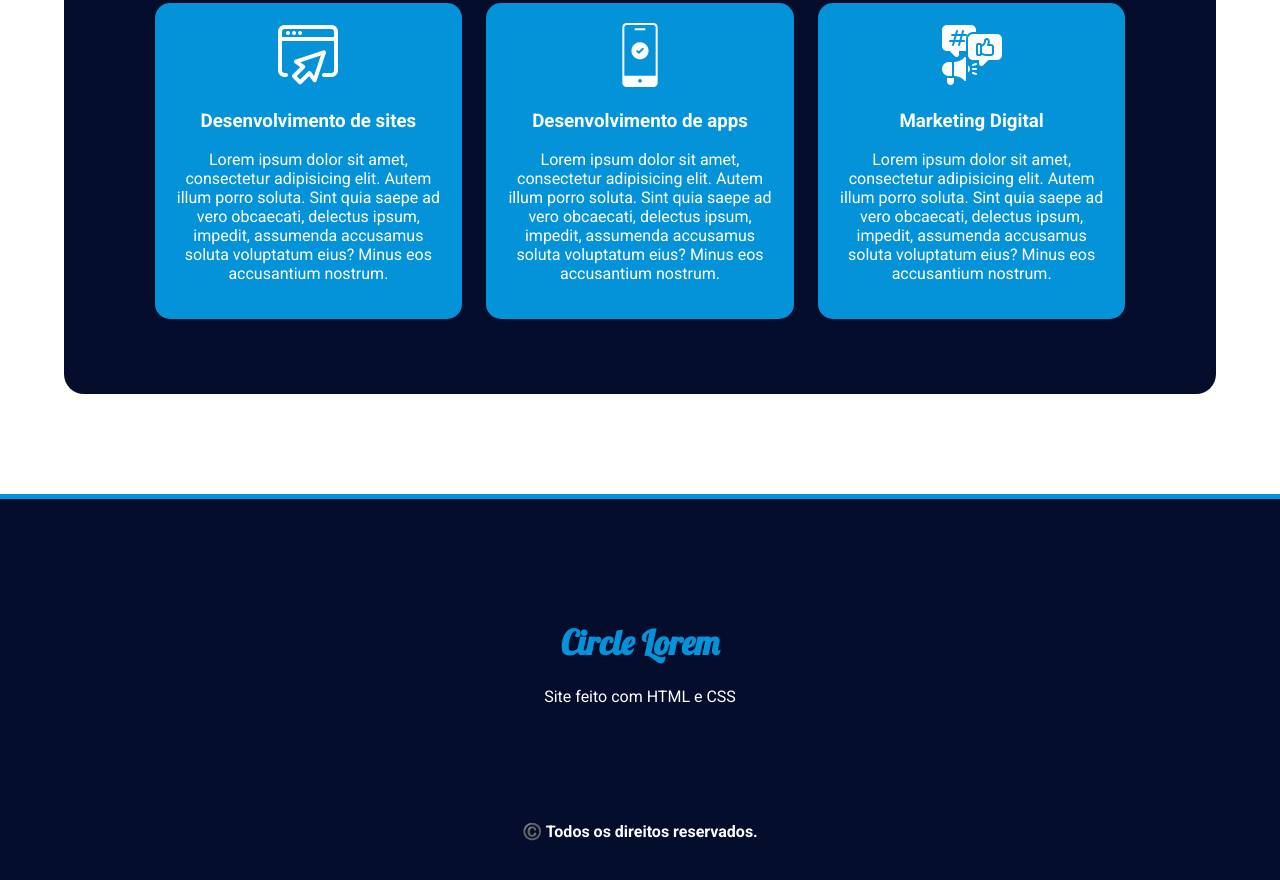
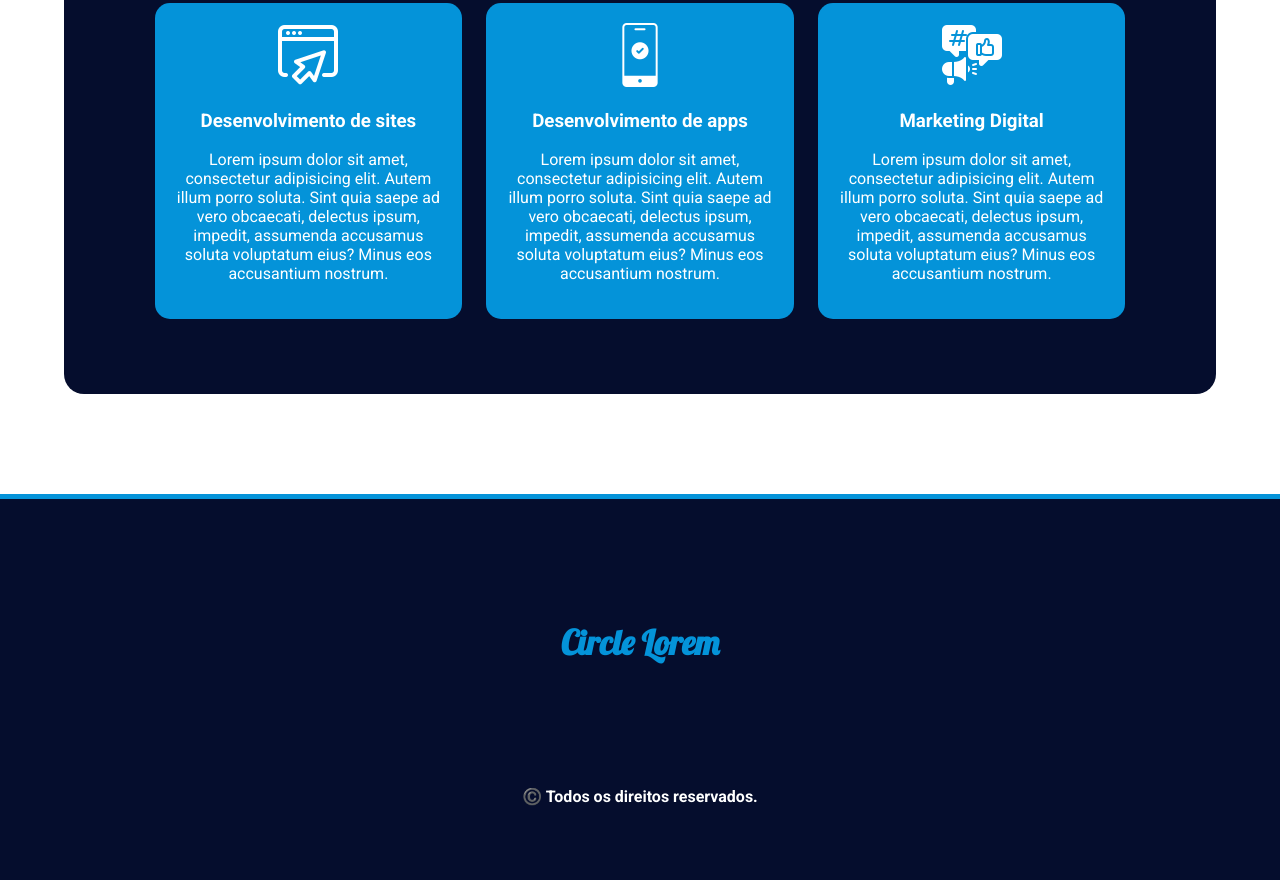
Before and after one commit to AdrianoDSM/landing-page, a plain HTML site: page index.html in a window 1280 px wide. Shown: the part 779-1659 px from the top of the page. Drawn offline with Linux system fonts and the light colour scheme.

Commit message:
modificação

```diff
--- a/index.html
+++ b/index.html
@@ -79,7 +79,7 @@
             <h1 style="font-family: 'Lobster', cursive;
             color: #0493d9;
             font-size: 34px;;">Circle Lorem</h1>
-            <p>Site feito com HTML e CSS</p>
+
         </div>
         <b>©️ Todos os direitos reservados.</b>
     </footer>
```
